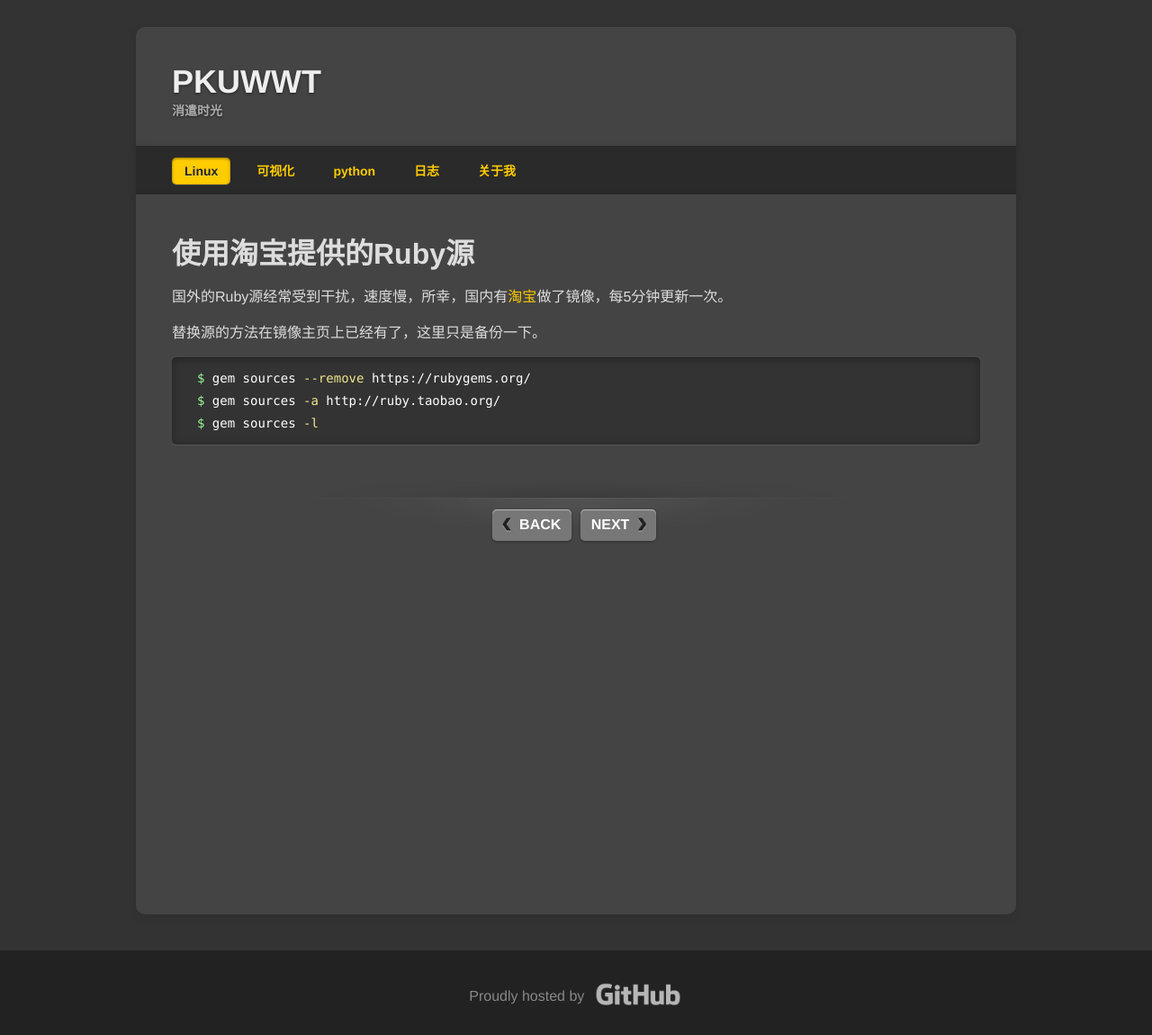
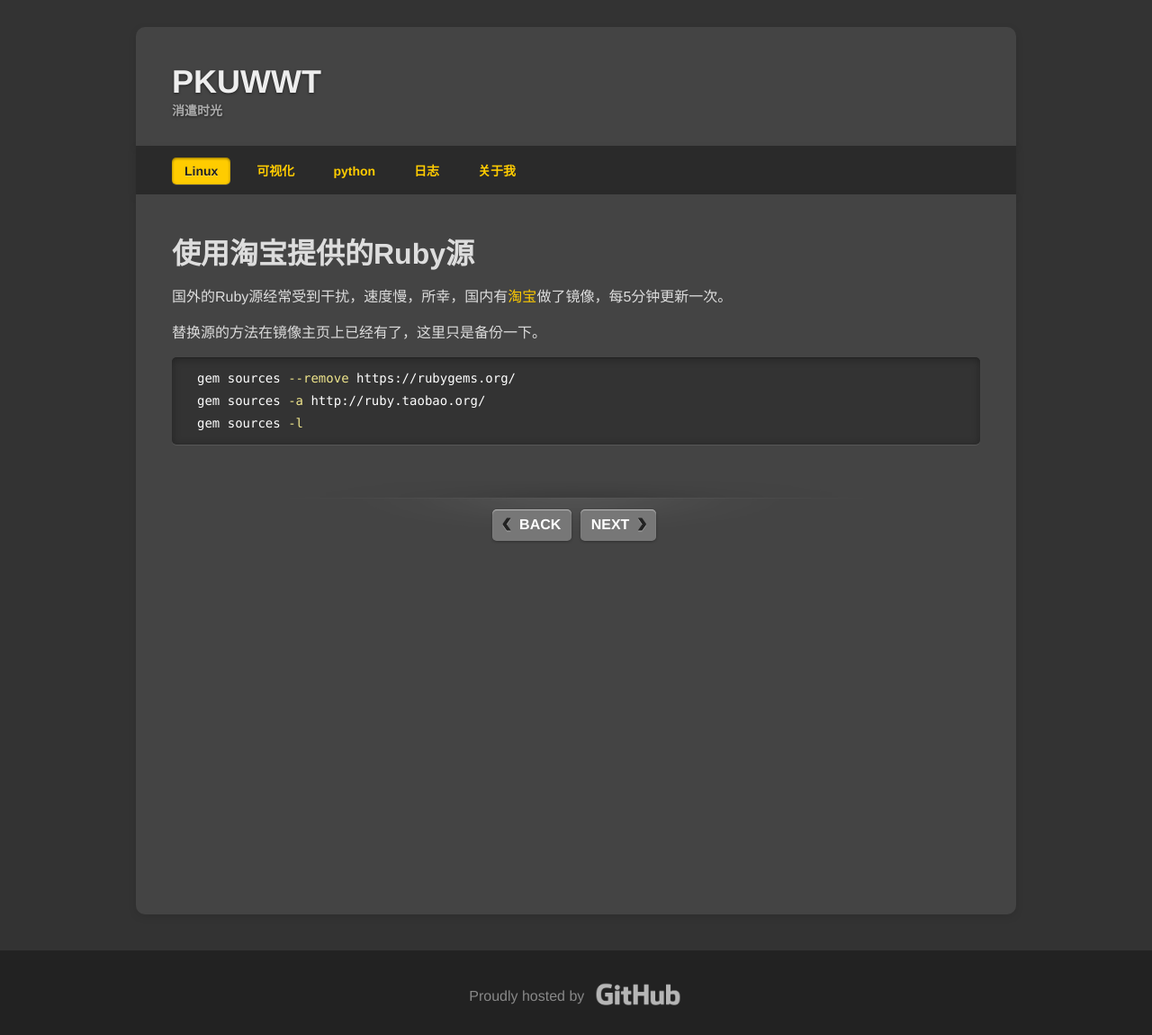
Before and after one commit to pkuwwt/pkuwwt.github.io, a Jekyll site: the page built from linux/_posts/2014-01-06-taobao-gems.md, in a window 1280 px wide. Shown: the whole page at 90% size. Built offline with Jekyll 4.4.1, drawn with Linux system fonts in a browser that asks for light colours; comment, search, counter and statistics services are not loaded.

Commit message:
modified:   linux/_posts/2014-01-06-taobao-gems.md

```diff
--- a/linux/_posts/2014-01-06-taobao-gems.md
+++ b/linux/_posts/2014-01-06-taobao-gems.md
@@ -7,8 +7,8 @@ title: 使用淘宝提供的Ruby源
 
 替换源的方法在镜像主页上已经有了，这里只是备份一下。
 
-{% highlight shell %}
-$ gem sources --remove https://rubygems.org/
-$ gem sources -a http://ruby.taobao.org/
-$ gem sources -l
+{% highlight bash %}
+gem sources --remove https://rubygems.org/
+gem sources -a http://ruby.taobao.org/
+gem sources -l
 {% endhighlight %}
```
